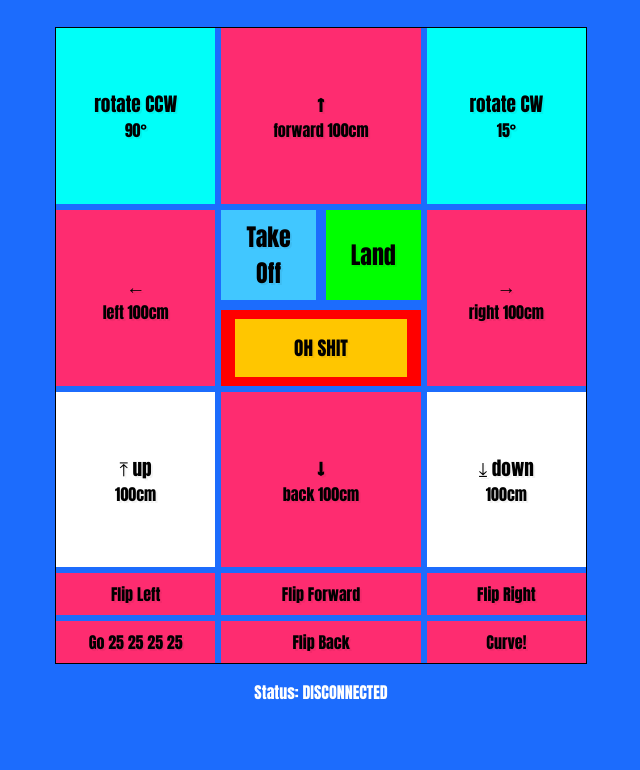
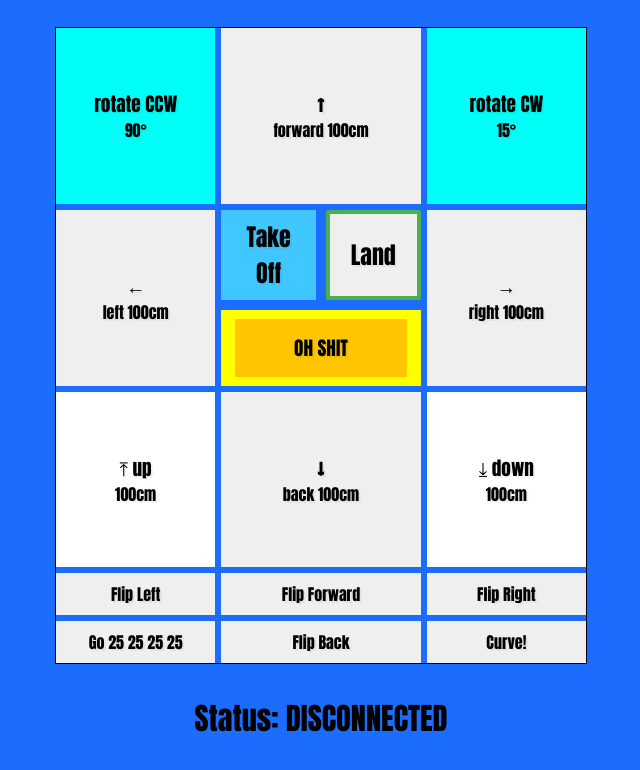
Before and after one commit to BrianSturgis/Quadcopter-flight-application, a Next.js app in the folder frontend/: page / in a window 1280 px wide. Shown: the top 770 px of the page, without its empty margins (319-959 px from the left). Built offline with nearby package versions, Linux system fonts and the light colour scheme; no server answers.

Commit message:
fix bug inhibiting trick maneuvers

```diff
--- a/frontend/components/Commands.js
+++ b/frontend/components/Commands.js
@@ -5,12 +5,13 @@ const CommandGrid = styled.div`
   display: grid;
   grid-template-columns: 1fr 1.25fr 1fr;
   grid-template-rows: repeat(3, 1fr);
+
   border: 1px solid black;
   grid-gap: 6px;
   button {
     text-shadow: 2px 2px 0 rgba(0, 0, 0, 0.05);
     border: 0;
-    background: #fe2c70;
+    // background: #fe2c70;
     border: 8px solid transparent;
     color: black;
     font-size: 1rem;
@@ -28,16 +29,19 @@ const CommandGrid = styled.div`
     }
     &.land {
 			font-size: 1.5rem;
-      background: #00ff00;
+			border: 4px solid #4CAF50; /* Green */
+			border-radius: 2px;
+      // background: #00ff00;
     }
     &.emergency {
-      background: red;
+      background: yellow;
 
       text-transform: uppercase;
       color: black;
     }
     &.rotate {
       background: #00fff9;
+
       color: black;
     }
     &.height {
@@ -50,6 +54,8 @@ const CommandGrid = styled.div`
       font-weight: 400;
     }
   }
+
+
   .center {
     display: grid;
     grid-gap: 10px;
--- a/frontend/pages/index.js
+++ b/frontend/pages/index.js
@@ -9,9 +9,9 @@ const GlobalStyle = createGlobalStyle`
     /* font-family: -apple-system, BlinkMacSystemFont, 'Segoe UI', Roboto, Oxygen, Ubuntu, Cantarell, 'Open Sans', 'Helvetica Neue', sans-serif; */
     font-family: 'Operator Mono', monospace;
     font-weight: 900;
-    font-size: 1rem;
+    font-size: 1.9rem;
     background:#1C6CFD;
-    color: white;
+    // color: white;
   }
   * {
     font-family: 'impact', monospace;
```
